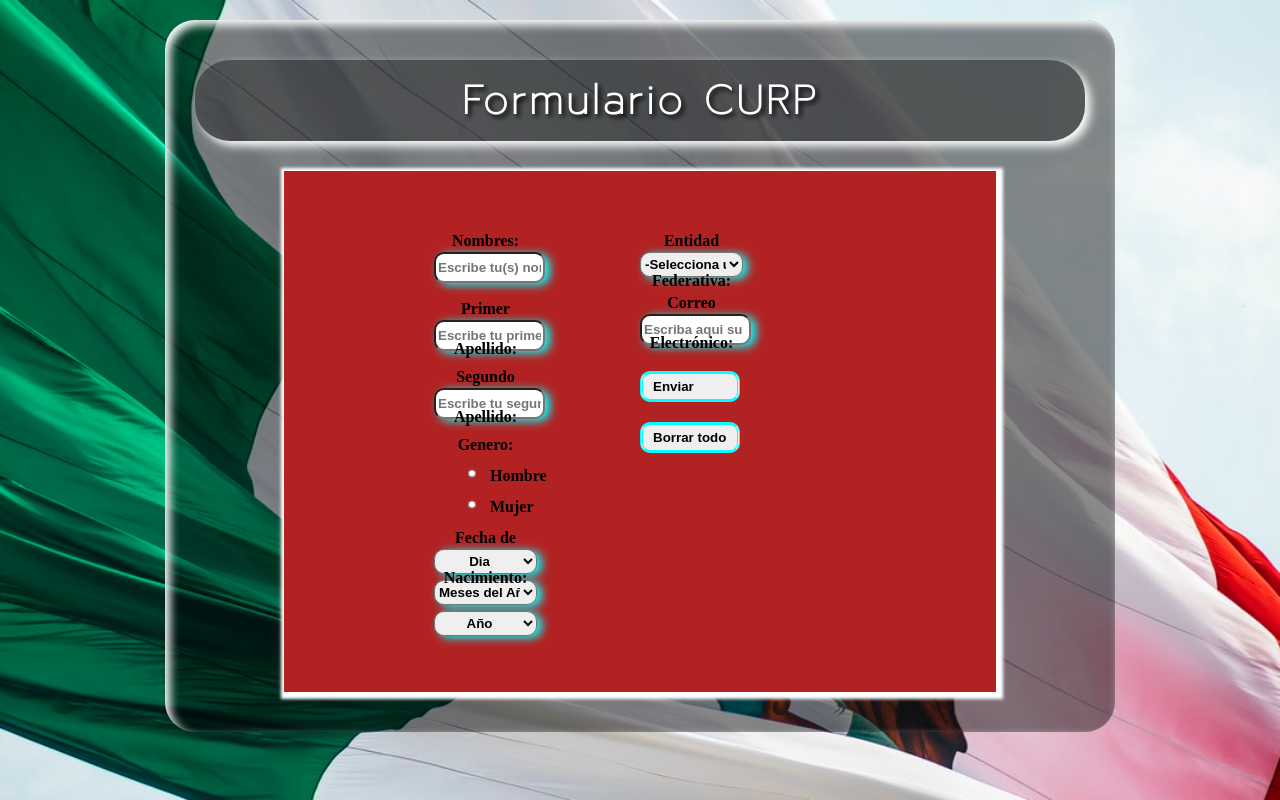
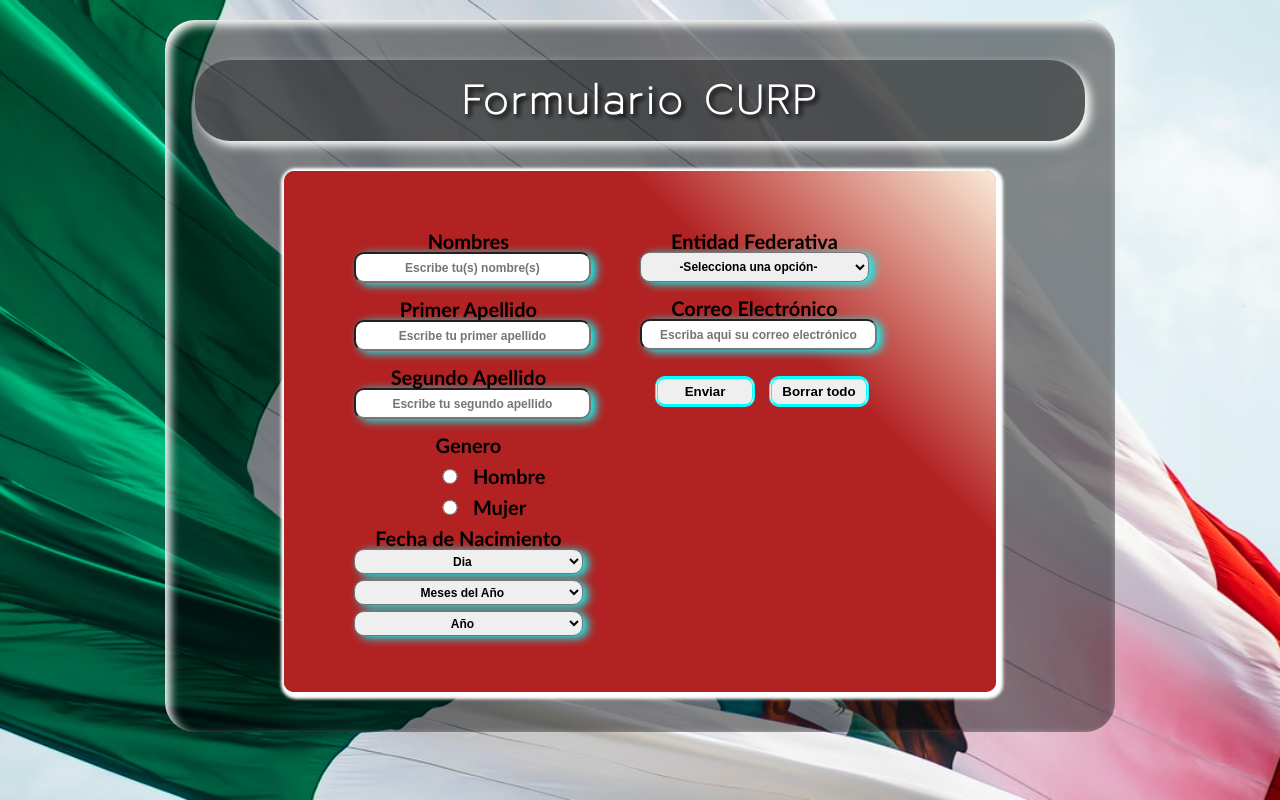
Before and after one commit to ProgramacionWeb-UAA/Examen_2do_parcial, a PHP site: page / in a window 1280 px wide. Run offline with PHP 8.4, Linux system fonts and the light colour scheme.

Commit message:
Ajustes en estilos y correccion de pequeños errores al fusionar la rama de samantha

```diff
--- a/examenparcial2/estilos.css
+++ b/examenparcial2/estilos.css
@@ -27,11 +27,13 @@ body{
     display: flex;
     width: 80%;
     height: 90%;
-    background-color: firebrick;
+    /*background-color: firebrick;*/
+    background: linear-gradient(45deg,firebrick 70%,antiquewhite);
     margin: auto;
     box-shadow: 2px 2px 3px 5px white;
-    padding: 50px 150px;
+    padding: 50px 70px;
     box-sizing: border-box;
+    border-radius: 10px;
 }
 .contenedor .sec-izq{
     width: 50%;
@@ -58,15 +60,17 @@ body{
 
 
 .sec-nombre *,.sec-fecha *, .sec-other *{
-    width: 50%;
+    width: 80%;
     height: 25px;
     border-radius: 10px;
     font-weight: 800;
-    text-align: center;
+    text-align:center;
 
     margin-bottom: 6px;
 }
 .sec-nombre label, .sec-fecha label, .sec-other label{
+    font-family: "calibri";
+    font-size: 20px;
     line-height: 40px;
 }
 
@@ -85,15 +89,25 @@ body{
 }
 
 input[type="text"],select{
-
+    font-size: 12px;
     box-shadow: 5px 2px 10px aqua;
 }
+#enti{
 
+    height: 30px;
+
+}
+.botones{
+
+    width: 80%;
+
+    padding: 0px 15px;
+}
 #submit{
+     display: inline-flex;
     margin-top: 20px;
-     display: inline-flex;
     width: 100px;
-    margin-right: 50px;
+    margin-right: 10px;
     border-radius: 10px;
     border: 3px aqua;
     border-style: solid double;
@@ -101,6 +115,7 @@ input[type="text"],select{
     font-weight: bold;
     cursor: pointer;
 
+    justify-content: center;
 }
 #submit:hover{
     transition: all .5s ease 0.4s;
--- a/examenparcial2/index.php
+++ b/examenparcial2/index.php
@@ -16,21 +16,21 @@
                 <div class="contenedor">
                 <div class="sec-izq">
                 <div class="sec-nombre">
-                   <label for="names">Nombres:</label>
+                   <label for="names">Nombres</label>
                    <input type="text" name="nombres" id="nombres" placeholder="Escribe tu(s) nombre(s)" required>
                    <!--<span class="form_hint">Formato correcto: "Nombre(s)"</span>-->
-                    <label for="primerapellido">Primer Apellido:</label>
+                    <label for="primerapellido">Primer Apellido</label>
                     <input type="text" name="apellido1" id="primerapellido" placeholder="Escribe tu primer apellido" required>
                     <!--<span class="form_hint">Formato correcto: "Primer Apellido"</span>-->
 
-                    <label for="segundoapellido">Segundo Apellido:</label>
+                    <label for="segundoapellido">Segundo Apellido</label>
                     <input type="text" name="apellido2" id="segundoapellido" placeholder="Escribe tu segundo apellido" required>
                     <!--<span class="form_hint">Formato correcto: "Segundo Apellido"</span>-->
 
                 <!--**********************************************************************************-->
 
 
-                    <label id="genero" for="genero">Genero:</label>
+                    <label id="genero" for="genero">Genero</label>
 
                        <section class="hombre">
                         <input id="radio" type="radio" name="genero" value="H">
@@ -47,7 +47,7 @@
                 </div>
 
                 <div class="sec-fecha">
-                    <label for="fechanacimiento">Fecha de Nacimiento:</label>
+                    <label for="fechanacimiento">Fecha de Nacimiento</label>
                     <select name="dia" id="dia">
                            <option>Dia</option>
                            <?php
@@ -91,7 +91,7 @@
                 <div class="sec-der">
                    <div class="sec-other">
 
-                    <label for="entidad">Entidad Federativa:</label>
+                    <label for="entidad">Entidad Federativa</label>
                      <select name="enti" id="enti">
                           <option disabled selected>-Selecciona una opción-</option>
                            <option value="AS">AGUASCALIENTES</option>
@@ -130,7 +130,7 @@
                 <!--**********************************************************************************-->
 
 
-                    <label for="correo">Correo Electrónico:</label>
+                    <label for="correo">Correo Electrónico</label>
                      <input type="text" name="correo" id="correo" placeholder="Escriba aqui su correo electrónico" required>
 
                 </div>
```
